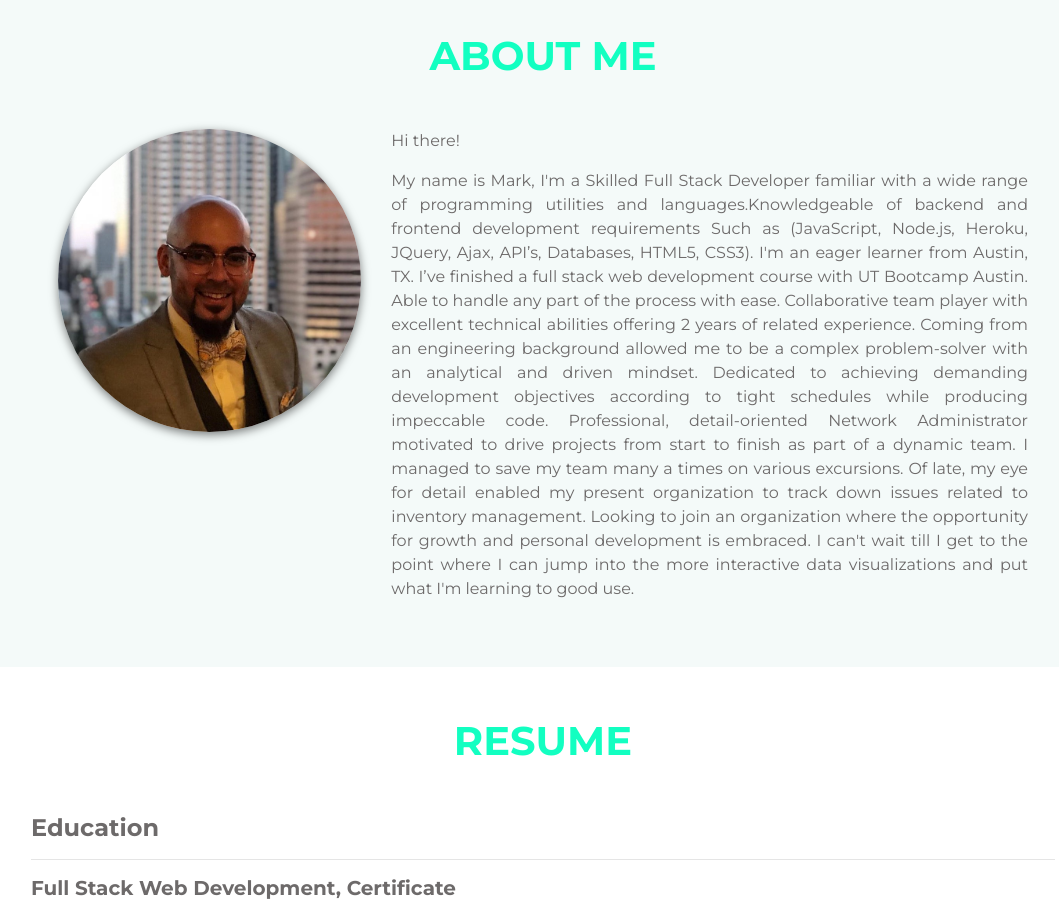
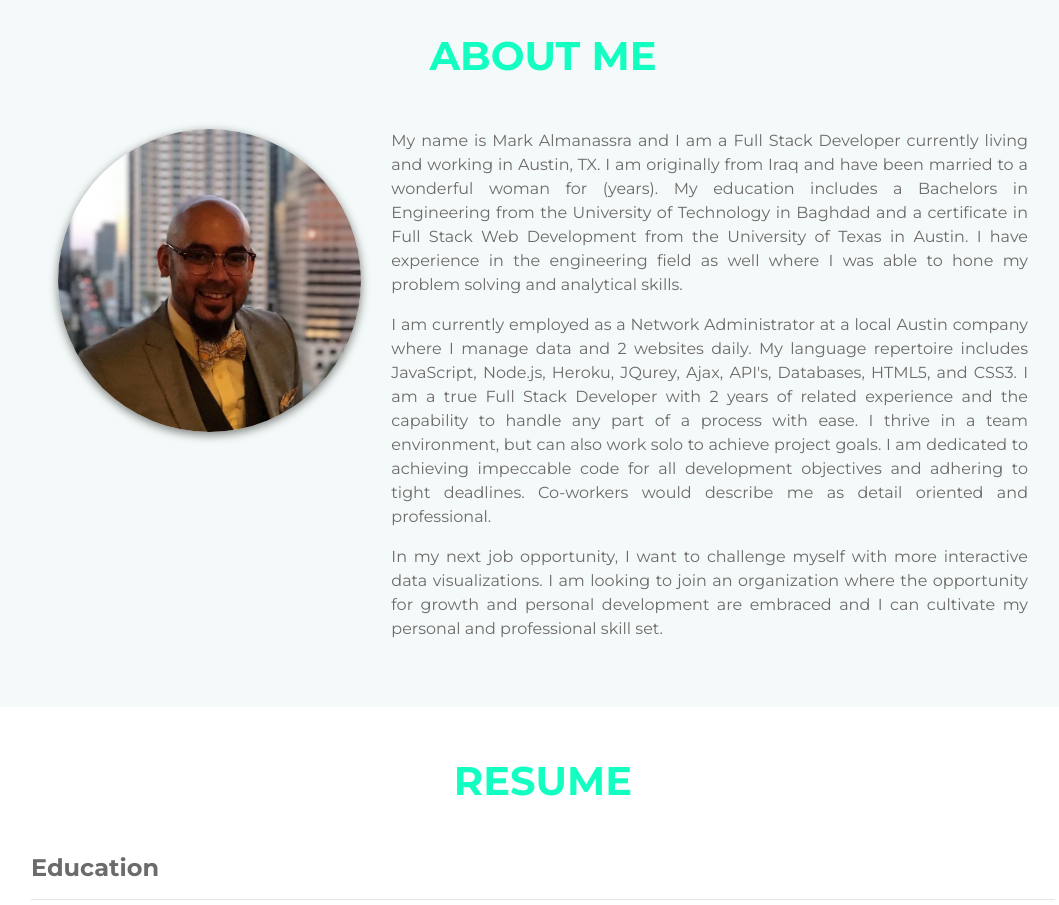
Before and after one commit to markpython86/markpython86.github.io, a website with bundled scripts: page index.html in a window 1280 px wide. Shown: the part 880-1785 px from the top of the page, without its empty margins (97-1156 px from the left). Built offline with nearby package versions, Linux system fonts and the light colour scheme; a web font is replaced by a local one.

Commit message:
updating About Me section and adding updated resume

```diff
--- a/index.html
+++ b/index.html
@@ -91,9 +91,34 @@
                     <img id="float" src="assets/img/mark.jpg" alt="profile picture" class="rounded-circle img-fluid img-responsive">
                 </div>
                 <div class="col-sm-8 secWrap1">
-                    <p>Hi there!</p>
-                    <p> My name is Mark, I'm a Skilled Full Stack Developer familiar with a wide range of programming utilities and languages.Knowledgeable of backend and frontend development requirements Such as (JavaScript, Node.js, Heroku, JQuery, Ajax, API’s, Databases, HTML5, CSS3). I'm an eager learner from Austin, TX. I’ve finished a full stack web development course with UT Bootcamp Austin. Able to handle any part of the process with ease. Collaborative team player with excellent technical abilities offering 2 years of related experience. Coming from an engineering background allowed me to be a complex problem-solver with an analytical and driven mindset. Dedicated to achieving demanding development objectives according to tight schedules while producing impeccable code. Professional, detail-oriented Network Administrator motivated to drive projects from start to finish as part of a dynamic team. I managed to save my team many a times on various excursions. Of late, my eye for detail enabled my present organization to track down issues related to inventory management. Looking to join an organization where the opportunity for growth and personal development is embraced. I can't wait till I get to the point where I can jump into the more interactive data visualizations and put what I'm learning to good use.
-                    </p>
+                    <!-- <p>Hi there!</p> -->
+                    <!-- <p> My name is Mark, I'm a Skilled Full Stack Developer familiar with a wide range of programming utilities and
+                        languages.Knowledgeable of backend and frontend development requirements Such as (JavaScript, Node.js, Heroku,
+                        JQuery, Ajax, API’s, Databases, HTML5, CSS3). I'm an eager learner from Austin, TX. I’ve finished a full stack web
+                        development course with UT Bootcamp Austin. Able to handle any part of the process with ease. Collaborative team
+                        player with excellent technical abilities offering 2 years of related experience. Coming from an engineering
+                        background allowed me to be a complex problem-solver with an analytical and driven mindset. Dedicated to achieving
+                        demanding development objectives according to tight schedules while producing impeccable code. Professional,
+                        detail-oriented Network Administrator motivated to drive projects from start to finish as part of a dynamic team. I
+                        managed to save my team many a times on various excursions. Of late, my eye for detail enabled my present
+                        organization to track down issues related to inventory management. Looking to join an organization where the
+                        opportunity for growth and personal development is embraced. I can't wait till I get to the point where I can jump
+                        into the more interactive data visualizations and put what I'm learning to good use.
+                    </p> -->
+                    <p>My name is Mark Almanassra and I am a Full Stack Developer currently living and working in Austin, TX. I am
+                        originally from Iraq and have been married to a wonderful woman for (years). My education includes a Bachelors in
+                        Engineering from the University of Technology in Baghdad and a certificate in Full Stack Web Development from the
+                        University of Texas in Austin. I have experience in the engineering field as well where I was able to hone my
+                        problem solving and analytical skills.</p>
+                    <p>I am currently employed as a Network Administrator at a local Austin company where I manage data and 2 websites
+                        daily. My language repertoire includes JavaScript, Node.js, Heroku, JQurey, Ajax, API's, Databases, HTML5, and
+                        CSS3. I am a true Full Stack Developer with 2 years of related experience and the capability to handle any part of
+                        a process with ease. I thrive in a team environment, but can also work solo to achieve project goals. I am
+                        dedicated to achieving impeccable code for all development objectives and adhering to tight deadlines. Co-workers
+                        would describe me as detail oriented and professional.</p>
+                    <p>In my next job opportunity, I want to challenge myself with more interactive data visualizations. I am looking to
+                        join an organization where the opportunity for growth and personal development are embraced and I can cultivate my
+                        personal and professional skill set.</p>
                 </div>
             </div>
         </div>
```
Also changed, not shown: 1 other file.
